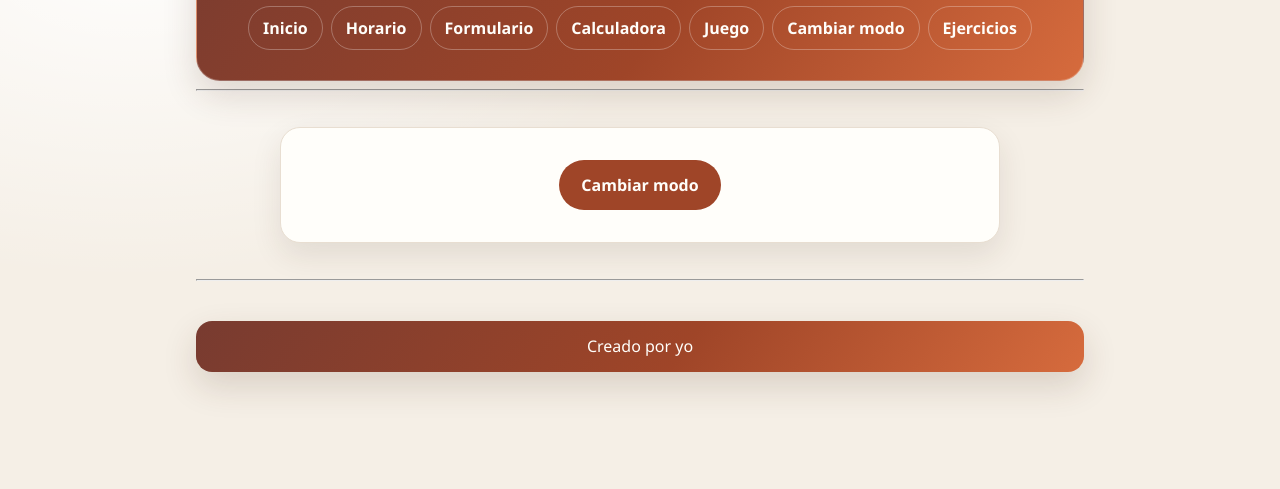
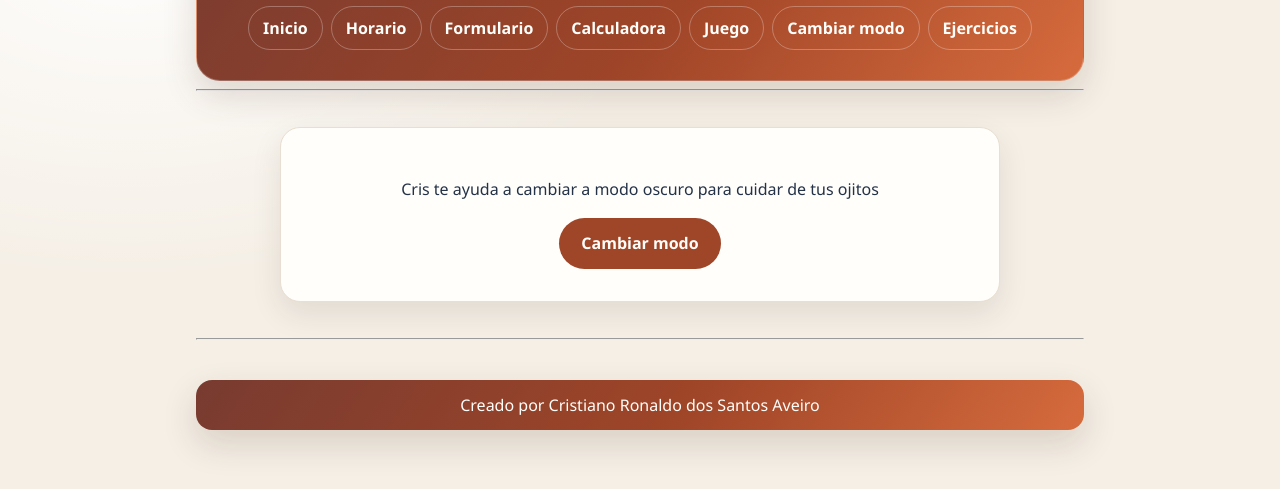
Before and after one commit to Imra577/P-gina-web-master, a plain HTML site: page estilosJavaScript.html in a window 1280 px wide. Shown: the part 149-638 px from the top of the page. Drawn offline with Linux system fonts and the light colour scheme.

Commit message:
siuuu the best

```diff
--- a/estilosJavaScript.html
+++ b/estilosJavaScript.html
@@ -38,11 +38,12 @@
     </header>
     <hr />
     <main>
+      <p> Cris te ayuda a cambiar a modo oscuro para cuidar de tus ojitos</p>
       <button id="cambiar-modo" type="button" aria-pressed="false">Cambiar modo</button>
     </main>
     <hr />
     <footer>
-      <p>Creado por yo</p>
+      <p>Creado por Cristiano Ronaldo dos Santos Aveiro</p>
     </footer>
   </body>
 </html>
```
Also changed, not shown: Tema3/ejemplo.html (+1 -0 lines), juego.html (+2 -1 lines).
